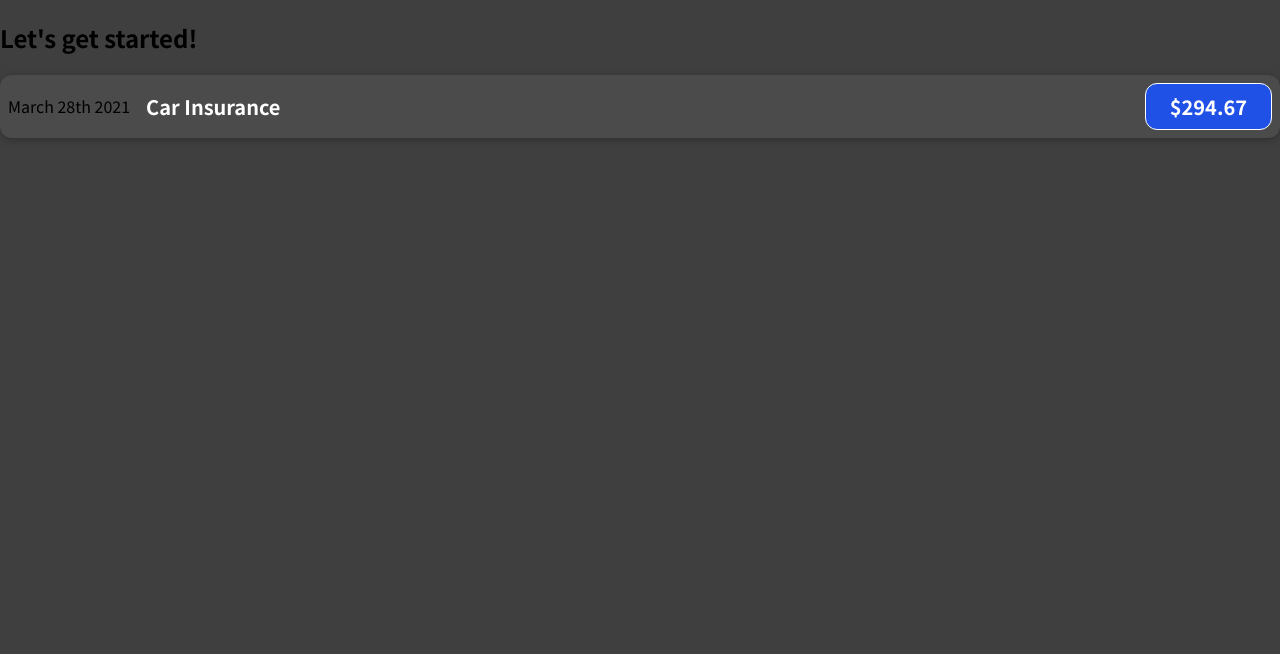
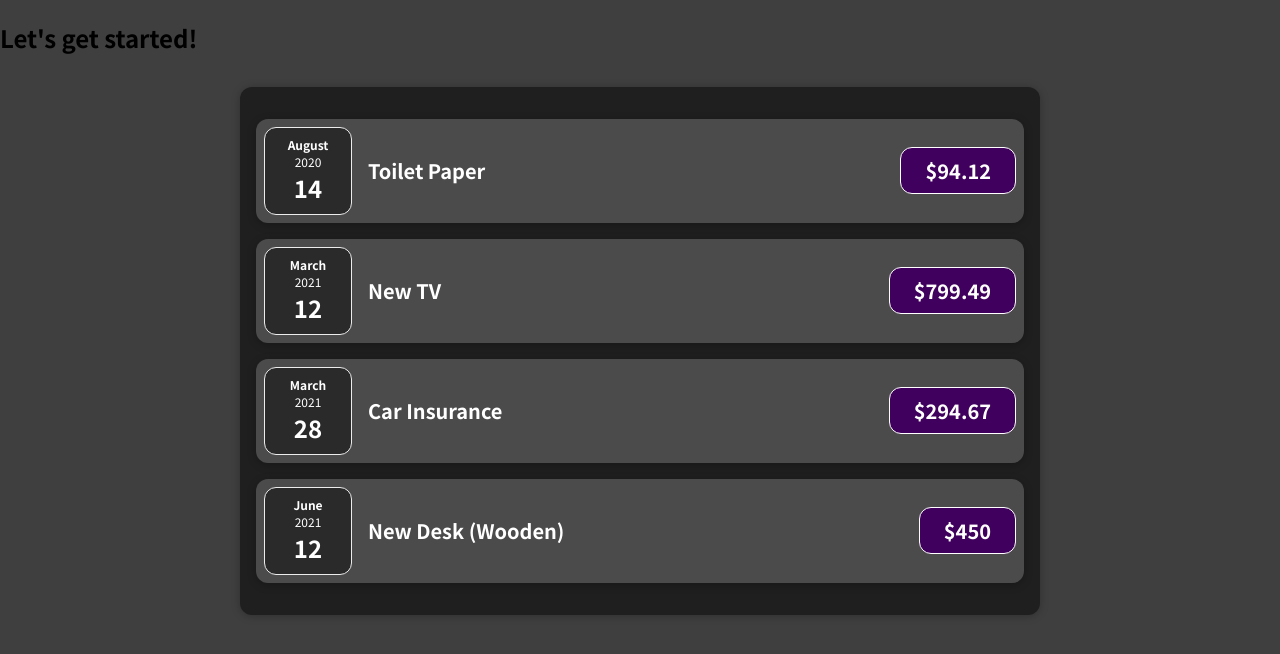
Before and after one commit to dfelipegaitanh/react-app, a JavaScript app: page / in a window 1280 px wide. Shown: the top 654 px of the page. Built offline with nearby package versions, Linux system fonts and the light colour scheme.

Commit message:
mas componentes

```diff
--- a/src/App.js
+++ b/src/App.js
@@ -1,10 +1,32 @@
-import ExpenseItem from './components/ExpenseItem';
+import Expenses from './components/Expenses';
 
 function App() {
+  const expenses = [
+    {
+      id: 'e1',
+      title: 'Toilet Paper',
+      amount: 94.12,
+      date: new Date(2020, 7, 14),
+    },
+    { id: 'e2', title: 'New TV', amount: 799.49, date: new Date(2021, 2, 12) },
+    {
+      id: 'e3',
+      title: 'Car Insurance',
+      amount: 294.67,
+      date: new Date(2021, 2, 28),
+    },
+    {
+      id: 'e4',
+      title: 'New Desk (Wooden)',
+      amount: 450,
+      date: new Date(2021, 5, 12),
+    },
+  ];
+
   return (
     <div>
       <h2>Let's get started!</h2>
-      <ExpenseItem></ExpenseItem>
+      <Expenses items={expenses} />
     </div>
   );
 }
--- /dev/null
+++ b/src/components/ExpenseDate.css
@@ -0,0 +1,26 @@
+.expense-date {
+  display: flex;
+  flex-direction: column;
+  width: 5.5rem;
+  height: 5.5rem;
+  border: 1px solid #ececec;
+  background-color: #2a2a2a;
+  color: white;
+  border-radius: 12px;
+  align-items: center;
+  justify-content: center;
+}
+
+.expense-date__month {
+  font-size: 0.75rem;
+  font-weight: bold;
+}
+
+.expense-date__year {
+  font-size: 0.75rem;
+}
+
+.expense-date__day {
+  font-size: 1.5rem;
+  font-weight: bold;
+}
--- /dev/null
+++ b/src/components/ExpenseDate.js
@@ -0,0 +1,17 @@
+import './ExpenseDate.css';
+
+function ExpenseDate(props) {
+  const month = props.date.toLocaleString('en-US', { month: 'long' });
+  const day = props.date.toLocaleString('en-US', { day: '2-digit' });
+  const year = props.date.getFullYear();
+
+  return (
+    <div className="expense-date">
+      <div className="expense-date__month">{month}</div>
+      <div className="expense-date__year">{year}</div>
+      <div className="expense-date__day">{day}</div>
+    </div>
+  );
+}
+
+export default ExpenseDate;
--- a/src/components/ExpenseItem.css
+++ b/src/components/ExpenseItem.css
@@ -31,7 +31,7 @@
   font-size: 1rem;
   font-weight: bold;
   color: white;
-  background-color: #2051e7;
+  background-color: #40005d;
   border: 1px solid white;
   padding: 0.5rem;
   border-radius: 12px;
--- a/src/components/ExpenseItem.js
+++ b/src/components/ExpenseItem.js
@@ -1,12 +1,13 @@
+import ExpenseDate from './ExpenseDate';
 import './ExpenseItem.css';
 
-function ExpenseItem() {
+function ExpenseItem(props) {
   return (
-    <div className="expense-item">
-      <div>March 28th 2021</div>
-      <div className="expense-item__description">
-        <h2>Car Insurance</h2>
-        <div className="expense-item__price">$294.67</div>
+    <div className='expense-item'>
+      <ExpenseDate date={props.date} />
+      <div className='expense-item__description'>
+        <h2>{props.title}</h2>
+        <div className='expense-item__price'>${props.amount}</div>
       </div>
     </div>
   );
--- /dev/null
+++ b/src/components/Expenses.css
@@ -0,0 +1,9 @@
+.expenses {
+  padding: 1rem;
+  background-color: rgb(31, 31, 31);
+  margin: 2rem auto;
+  width: 50rem;
+  max-width: 95%;
+  border-radius: 12px;
+  box-shadow: 0 1px 8px rgba(0, 0, 0, 0.25);
+}
--- /dev/null
+++ b/src/components/Expenses.js
@@ -0,0 +1,31 @@
+import ExpenseItem from './ExpenseItem';
+import './Expenses.css';
+
+function Expenses(props) {
+  return (
+    <div className="expenses">
+      <ExpenseItem
+        title={props.items[0].title}
+        amount={props.items[0].amount}
+        date={props.items[0].date}
+      />
+      <ExpenseItem
+        title={props.items[1].title}
+        amount={props.items[1].amount}
+        date={props.items[1].date}
+      />
+      <ExpenseItem
+        title={props.items[2].title}
+        amount={props.items[2].amount}
+        date={props.items[2].date}
+      />
+      <ExpenseItem
+        title={props.items[3].title}
+        amount={props.items[3].amount}
+        date={props.items[3].date}
+      />
+    </div>
+  );
+}
+
+export default Expenses;
```
